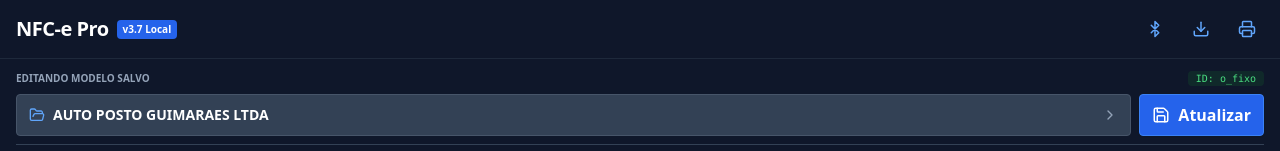
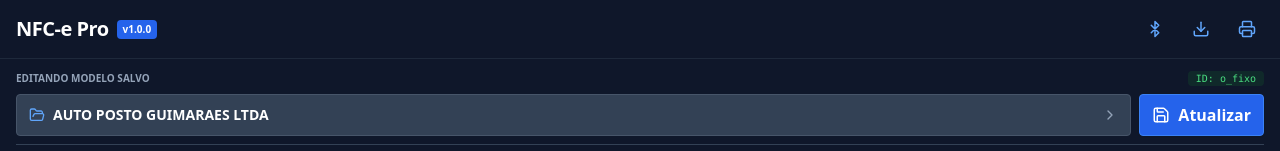
Before and after one commit to acaciogalvao/NFC-E-PRO-MOBILE, a React (Vite) app: page / in a window 1280 px wide. Shown: the top 151 px of the page. Built offline with nearby package versions, Linux system fonts and the light colour scheme.

Commit message:
feat: Update version number to 1.0.0
Refactors the application version displayed in the header and in the exported API data from 'v3.7 Local' and '3.0-local' to the new standard version '1.0.0'. This aligns the versioning across different parts of the application for better clarity and consistency.

```diff
--- a/App.tsx
+++ b/App.tsx
@@ -732,7 +732,7 @@
         <div className="flex items-center justify-between px-4 py-3 border-b border-slate-800">
           <div className="flex items-center gap-2">
             <h1 className="text-xl font-bold tracking-tight">NFC-e Pro</h1>
-            <span className="bg-blue-600 text-[10px] font-bold px-1.5 py-0.5 rounded text-white">v3.7 Local</span>
+            <span className="bg-blue-600 text-[10px] font-bold px-1.5 py-0.5 rounded text-white">v1.0.0</span>
           </div>
           <div className="flex items-center gap-3 text-blue-400">
             {installPrompt && (
--- a/screens/ApiScreen.tsx
+++ b/screens/ApiScreen.tsx
@@ -43,7 +43,7 @@
       models: savedModels,
       layouts: JSON.parse(localStorage.getItem(LOCAL_STORAGE_KEY_LAYOUTS) || '[]'),
       exportedAt: new Date().toISOString(),
-      version: '3.0-local'
+      version: '1.0.0'
     };
 
     const blob = new Blob([JSON.stringify(data, null, 2)], { type: 'application/json' });
```
